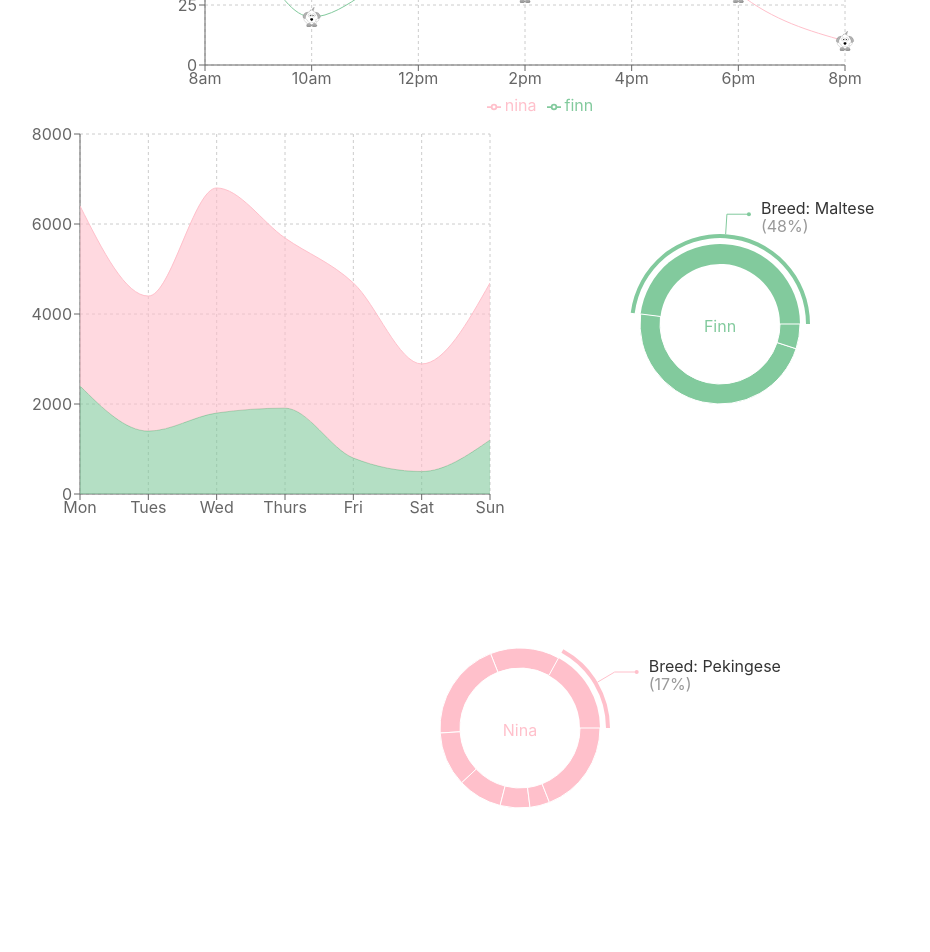
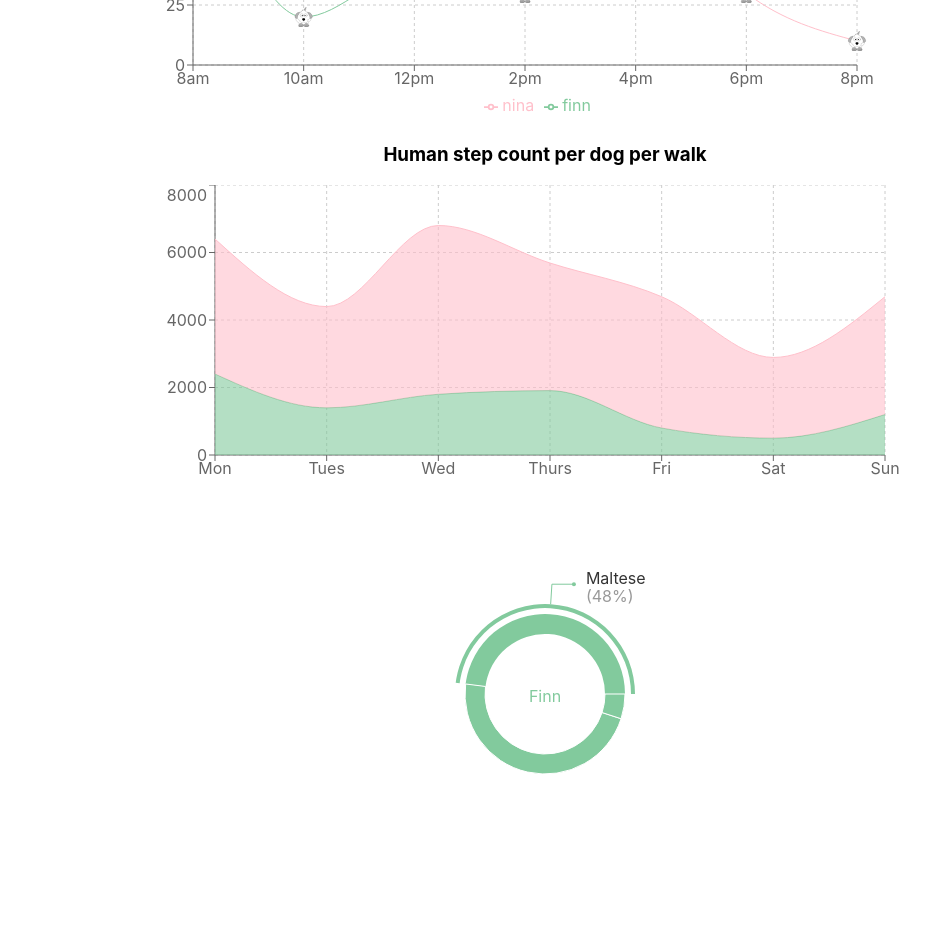
Before and after one commit to WDI-SEA/react-router-portfolio, a React (Create React App) app: page /projects in a window 1280 px wide. Shown: the part 340-1292 px from the top of the page, without its empty margins (95-1025 px from the left). Built offline with nearby package versions, Linux system fonts and the light colour scheme.

Commit message:
finished visualization practice with recharts

```diff
--- a/src/App.css
+++ b/src/App.css
@@ -8,9 +8,11 @@ img {
   width: 400px;
 }
 
-.line-chart, .pie-chart {
+.line-chart, .pie-parent {
   display: inline-block;
 }
+
+
 
 h1 {
   font-size: 80px;
@@ -35,3 +37,14 @@ a {
 .blog-posts h3 {
   text-transform: uppercase;
 }
+
+/* .parent {
+  display: grid;
+  grid-template-columns: repeat(2, 1fr);
+  grid-template-rows: 1fr;
+  grid-column-gap: 0px;
+  grid-row-gap: 0px;
+  }
+
+  .pie-chart1 { grid-area: 1 / 1 / 2 / 2; }
+  .pie-chart2 { grid-area: 1 / 2 / 2 / 3; } */
--- a/src/components/pages/Projects.js
+++ b/src/components/pages/Projects.js
@@ -13,6 +13,7 @@ import {
   Sector,
   AreaChart,
   Area,
+  ResponsiveContainer,
 } from "recharts";
 
 const data = [
@@ -201,7 +202,7 @@ const renderActiveShape = (props) => {
             y={ey}
             textAnchor={textAnchor}
             fill="#333"
-            >{`Breed: ${payload.name}`}</text>
+            >{`${payload.name}`}</text>
             <text
             x={ex + (cos >= 0 ? 1 : -1) * 12}
             y={ey}
@@ -234,8 +235,9 @@ export default function Projects() {
 
   return (
       <div>
-        <div className="line-chart">
+        <div className="line-chart" style={{ width: '80%', height: 300 }}>
             <h3>Daily Energy levels</h3>
+            <ResponsiveContainer>
             <LineChart
             width={1000}
             height={300}
@@ -250,7 +252,7 @@ export default function Projects() {
             <XAxis dataKey="name" />
             <YAxis />
             <Tooltip />
-            <Legend width={800}/>
+            <Legend width={"80%"}/>
             <Line
                 type="monotone"
                 dataKey="nina"
@@ -259,18 +261,16 @@ export default function Projects() {
             />
             <Line type="monotone" dataKey="finn" stroke="#82ca9d" dot={<CustomizedDot />} />
             </LineChart>
+            </ResponsiveContainer>
         </div>
-        <div className="line-chart">
+        <div className="line-chart" style={{ width: '100%', height: 300 }}>
+        <h3>Human step count per dog per walk</h3>
+        <ResponsiveContainer>
         <AreaChart
-          width={500}
+          width={1300}
           height={400}
           data={data4}
-          margin={{
-            top: 10,
-            right: 30,
-            left: 0,
-            bottom: 0
-          }}
+          margin={{ left: 250, right: 300}}
         >
       <CartesianGrid strokeDasharray="3 3" />
       <XAxis dataKey="name" />
@@ -291,14 +291,17 @@ export default function Projects() {
         fill="#FFC0CB"
       />
     </AreaChart>
+    </ResponsiveContainer>
         </div>
-        <div className="pie-chart">
-                <PieChart width={550} height={400} margin={{right: 200}}>
+
+          <div className="pie-chart1" style={{ width: "100%", height: 340 }}>
+            <ResponsiveContainer>
+                <PieChart>
                 <Pie
                     activeIndex={activeIndex}
                     activeShape={renderActiveShape}
                     data={data2}
-                cx={200}
+                    // cx={200}
                     cy={200}
                     innerRadius={60}
                     outerRadius={80}
@@ -307,14 +310,16 @@ export default function Projects() {
                     onMouseEnter={onPieEnter}
                 />
                 </PieChart>
+            </ResponsiveContainer>
             </div>
-        <div className="pie-chart">
-                <PieChart width={650} height={400} margin={{left: 100}}>
+            <div className="pie-chart2" style={{ width: "100%", height: 325 }}>
+              <ResponsiveContainer>
+                <PieChart>
                 <Pie
                     activeIndex={activeIndex2}
                     activeShape={renderActiveShape}
                     data={data3}
-                cx={200}
+                    // cx={200}
                     cy={200}
                     innerRadius={60}
                     outerRadius={80}
@@ -323,7 +328,11 @@ export default function Projects() {
                     onMouseEnter={onPieEnter2}
                 />
                 </PieChart>
+                </ResponsiveContainer>
             </div>
+
+
+
     </div>
   );
 }
```
Lines whose indentation alone changed are shown as unchanged.
